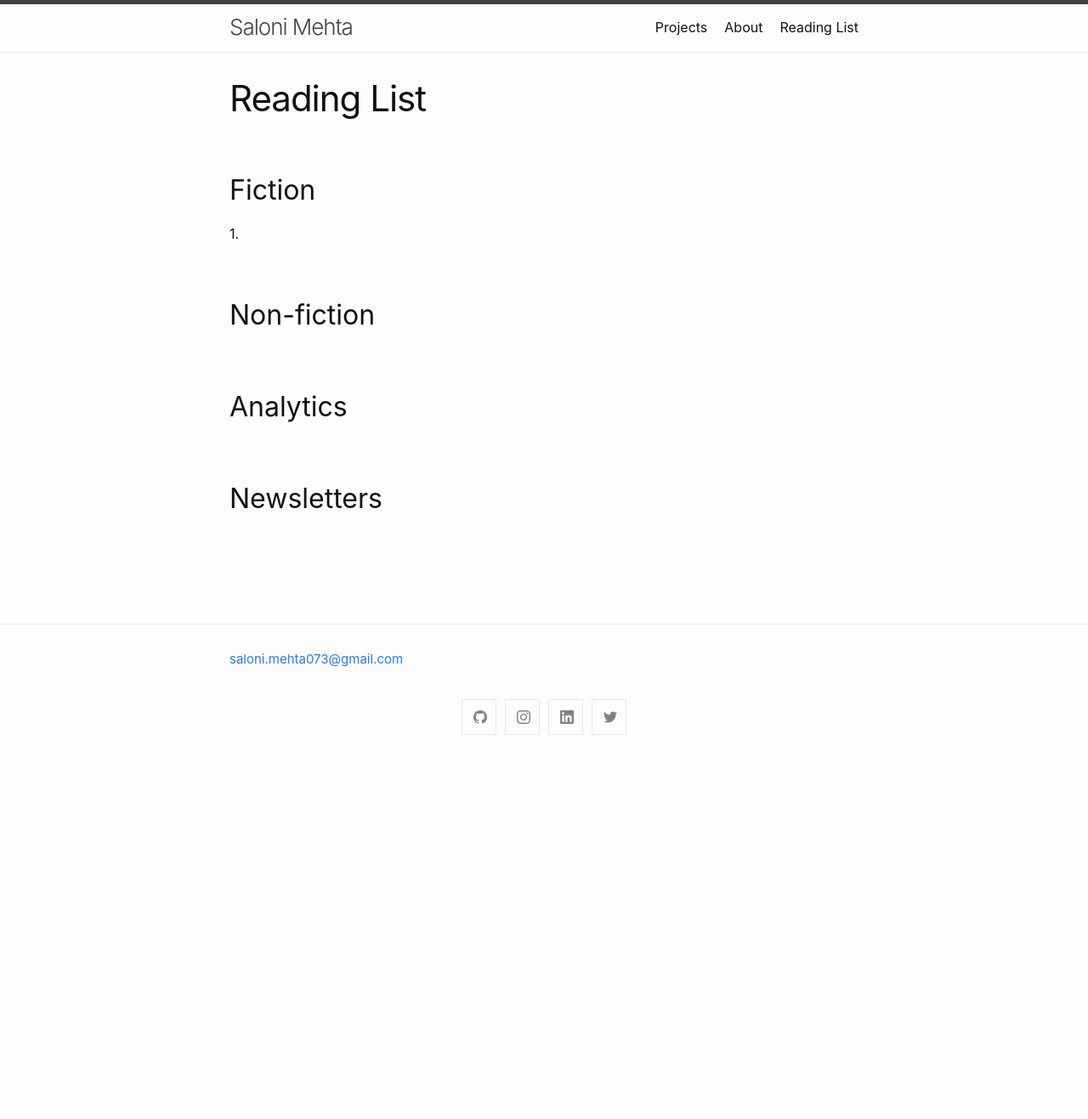
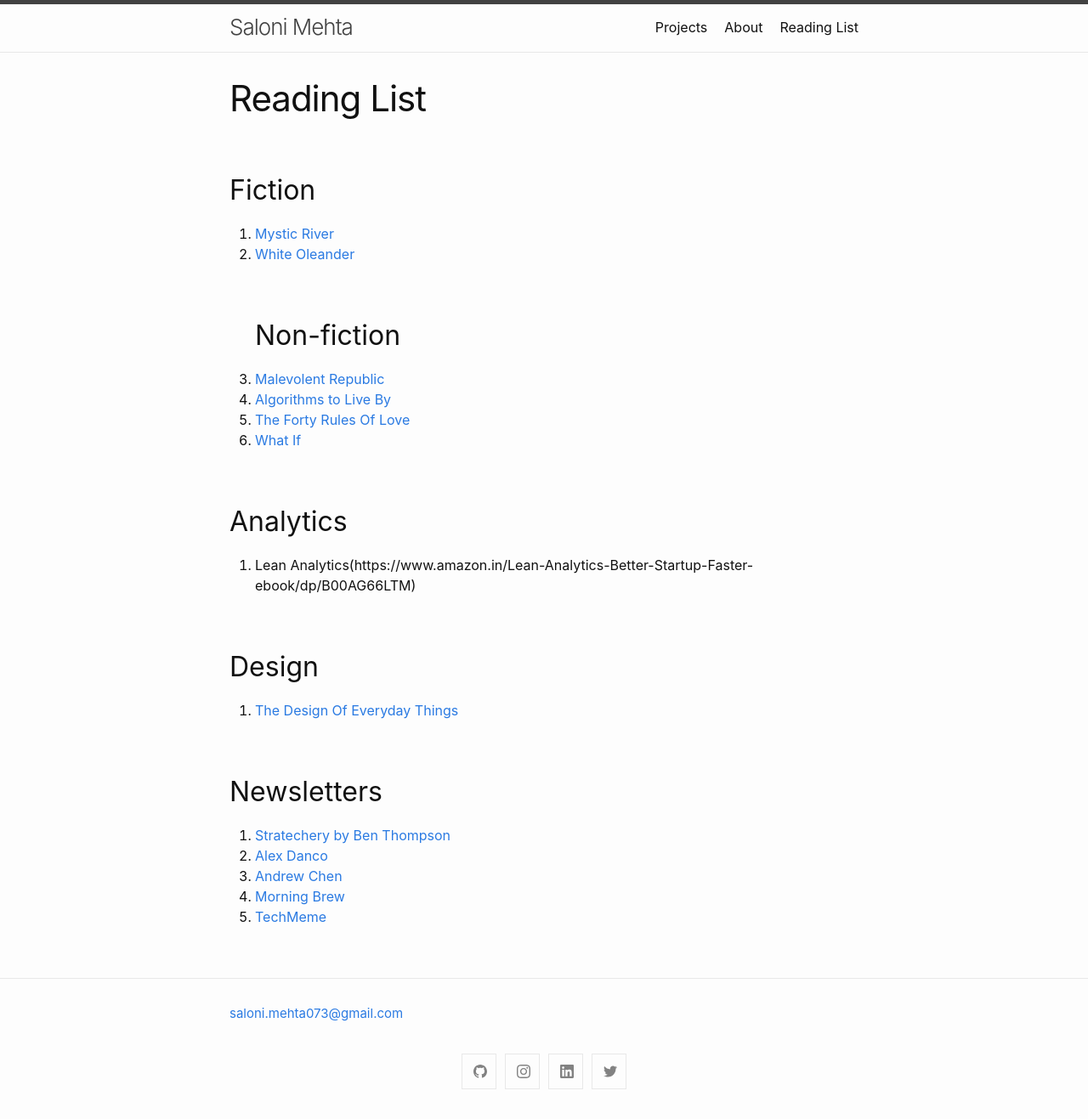
Before and after one commit to salonimehta073/mydoctheme, a Jekyll site: the page built from reading-list.md, in a window 1280 px wide. Shown: the whole page at 85% size. Built offline with Jekyll 4.4.1, drawn with Linux system fonts in a browser that asks for light colours; before the commit the page ends 900 px from its top, so only the background shows below that.

Commit message:
Update reading-list.md

```diff
--- a/reading-list.md
+++ b/reading-list.md
@@ -6,13 +6,28 @@ permalink: /reading-list/
 
 ## Fiction ##
 
-1.
+1. [Mystic River](https://www.amazon.in/Mystic-River-Dennis-Lehane/dp/0553818244/)
+2. [White Oleander](https://www.amazon.in/White-Oleander-Novel-Oprahs-Book/dp/0316284955/)
+## Non-fiction ##
 
-
-## Non-fiction ##
+1. [Malevolent Republic](https://www.amazon.in/Malevolent-Republic-Short-History-India-ebook/dp/B07QGCD1LT)
+2. [Algorithms to Live By](https://www.amazon.in/Algorithms-Live-Computer-Science-Decisions/dp/1627790365)
+3. [The Forty Rules Of Love](https://www.amazon.in/Forty-Rules-Love-Elif-Shafak/dp/0241972930/)
+4. [What If](https://www.amazon.in/What-If-Randall-Munroe/dp/1848549563/)
 
 
 ## Analytics ##
 
+1. Lean Analytics(https://www.amazon.in/Lean-Analytics-Better-Startup-Faster-ebook/dp/B00AG66LTM)
+
+## Design ##
+
+1. [The Design Of Everyday Things](https://www.amazon.in/Design-Everyday-Things-Don-Norman/dp/0465050654/)
 
 ## Newsletters ##
+
+1. [Stratechery by Ben Thompson](https://stratechery.com/)
+2. [Alex Danco](https://alexdanco.com/)
+3. [Andrew Chen](https://andrewchen.co/)
+4. [Morning Brew](https://www.morningbrew.com/)
+5. [TechMeme](https://www.techmeme.com/)
```
